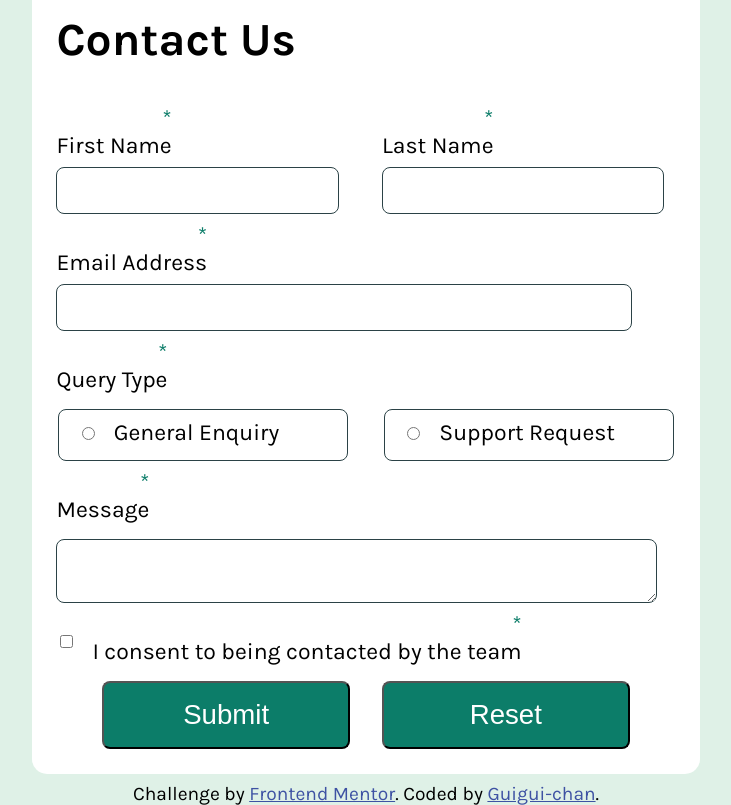
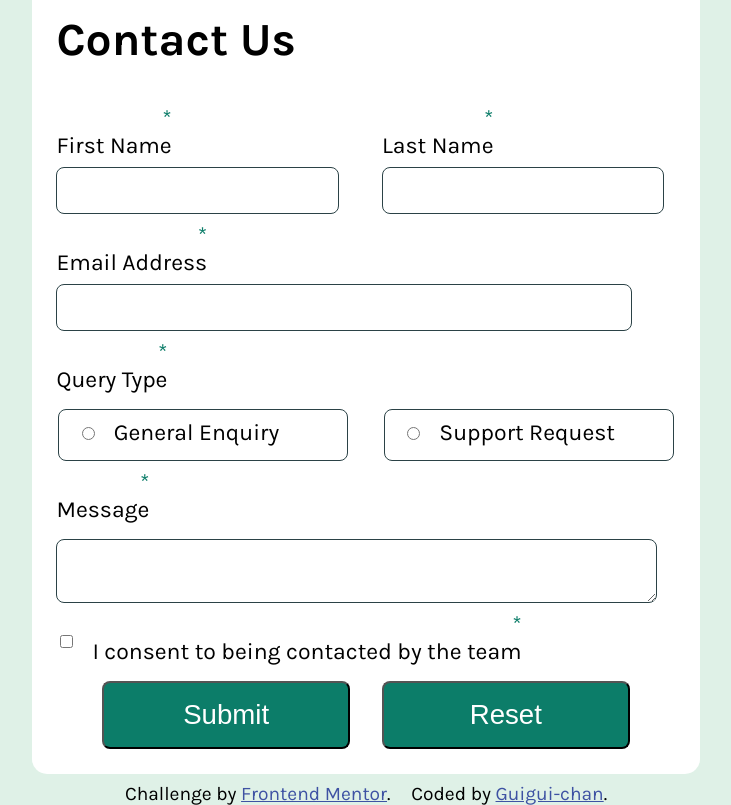
Before and after one commit to Guilherme-Porto-Silva/messageSubmitFrontendMentorGuigui-chan, a plain HTML site: page index.html in a window 1280 px wide. Shown: the whole page, without its empty margins (274-1005 px from the left). Drawn offline with Linux system fonts and the light colour scheme.

Commit message:
Update style.css aside

```diff
--- a/style.css
+++ b/style.css
@@ -5,7 +5,7 @@
 
 
 
-body, main, .rowble, .attribution, #alert.active{
+body, main, aside, .rowble, #alert.active{
     flex-direction: column;
     justify-content: center;
     gap: 0.5rem;
@@ -17,9 +17,9 @@ body{
     background-color: hsl(148, 38%, 91%);
 }
 
-body, main, label::before, fieldset, .rowReverse, .rowble, .errorShowcaser.active, .attribution, #alert.active, #alert.active div{ display: flex; }
+body, main, label::before, fieldset, aside, .rowReverse, .rowble, .errorShowcaser.active, #alert.active, #alert.active div{ display: flex; }
 
-body, main, fieldset, .rowble, .rowReverse, .attribution, #alert.active div{ align-items: center; }
+body, main, fieldset, aside, .rowble, .rowReverse, #alert.active div{ align-items: center; }
 
 
 
@@ -185,7 +185,7 @@ div{ width: 100%; }
 
     button, input, fieldset, textarea{ border-radius: 8px; }
 
-    .attribution{
+    aside{
         flex-direction: row;
         gap: calc(0.5rem + 1vw);
     }
```
